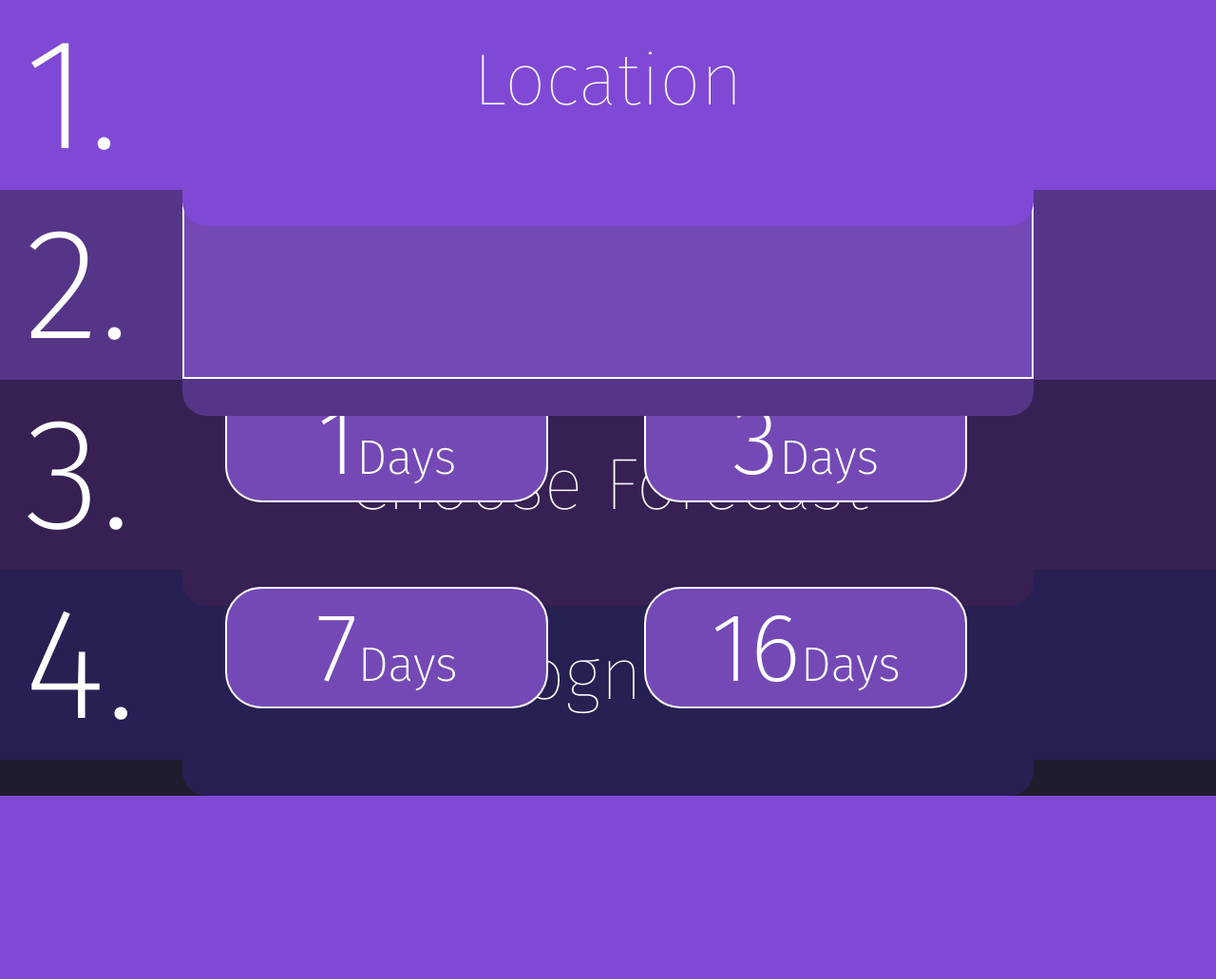
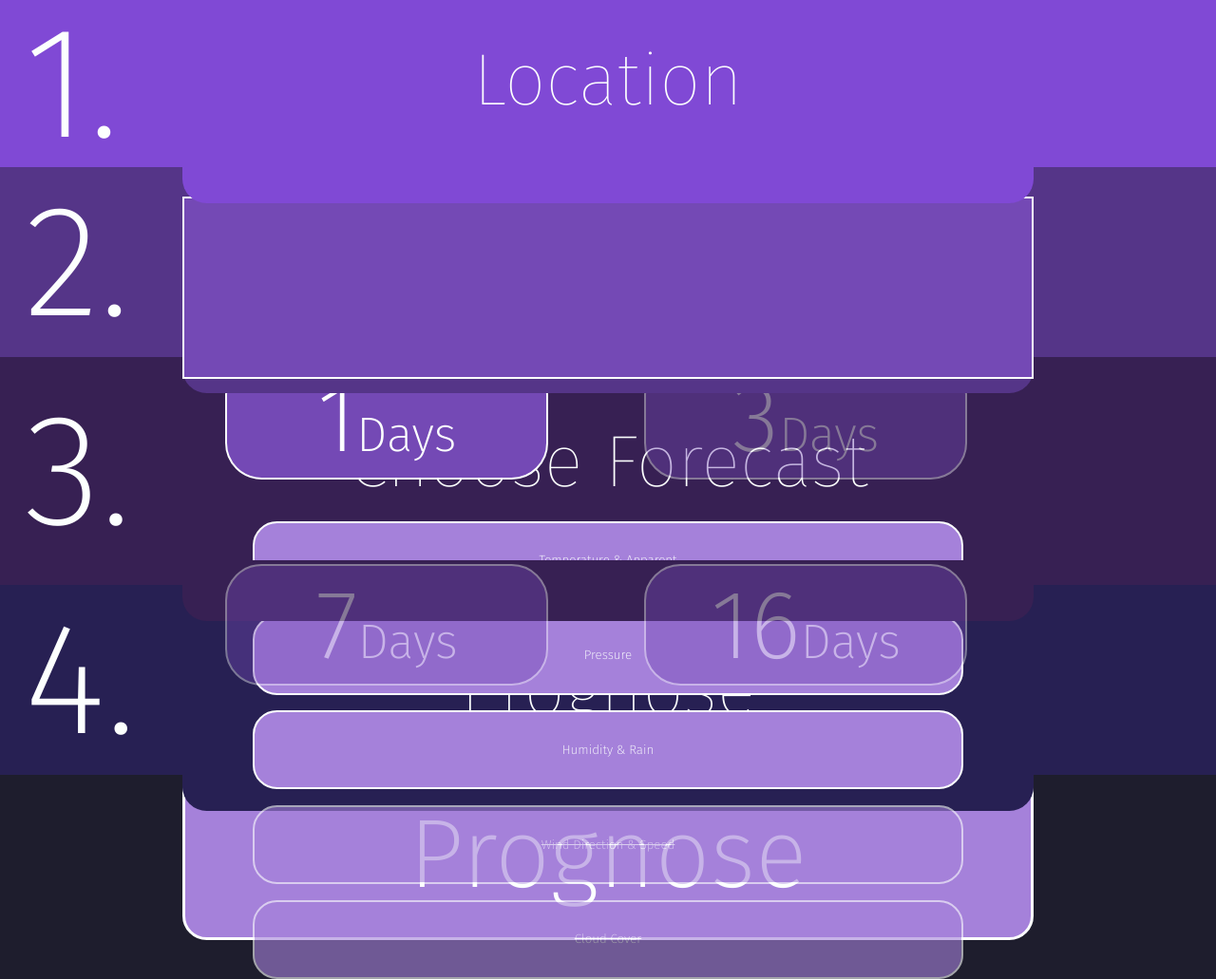
Before and after one commit to wojlin/METEO, a Flask app: page / in a window 1280 px wide. Shown: the whole page at 95% size. Before the commit the page ends 838 px from the top, so only its background shows below. Run offline with Flask 3, Linux system fonts and the light colour scheme.

Commit message:
more work on ui

```diff
--- a/static/css/index.css
+++ b/static/css/index.css
@@ -6,6 +6,7 @@
     --time_bar: #553588;
     --forecast_bar: #372053;
     --prognose_bar: #272053;
+    --button: #a581da;
 }
 
 @font-face
@@ -62,7 +63,7 @@ body
     {
         background: var(--search_bar);
         position:relative;
-        height:25%;
+        height:22%;
         z-index:5;
     }
 
@@ -121,7 +122,7 @@ body
         display:block;
         width:100%;
         font-size: 4vw;
-        background: #a581da;
+        background: var(--button);
         border-left: solid 2px var(--text);
         border-right: solid 2px var(--text);
         border-bottom: solid 2px var(--text);
@@ -129,6 +130,7 @@ body
         z-index:10;
         position:relative;
     }
+
 
     .city_select_button > img
     {
@@ -250,6 +252,19 @@ body
         background: #7449b5;
         border: solid 2px var(--text);
         border-radius: 3vw;
+        cursor: pointer;
+        opacity: 1;
+    }
+
+    .time_select_button_inactive {
+        width: 38%;
+        height: 10vw;
+        margin: 5%;
+        background: #7449b5;
+        border: solid 2px var(--text);
+        border-radius: 3vw;
+        cursor: pointer;
+        opacity: 0.4;
     }
 
     .time_select_button_value
@@ -267,7 +282,7 @@ body
     #forecast_container
     {
         background: var(--forecast_bar);
-        height:25%;
+        height:30%;
         position:relative;
         z-index:3;
     }
@@ -289,7 +304,46 @@ body
 
 
 
+    #forecast_options
+    {
+        margin:auto;
+        margin-top:-3vw;
+    }
 
+    .forecast_option
+    {
+        width:auto;
+        margin:1.3vw;
+        display:block;
+    }
+
+
+    .forecast_option_button
+    {
+        display: block;
+        width: 60%;
+        height: 6.5vw;
+        background: var(--button);
+        border: solid 2px var(--text);
+        border-radius: 2vw;
+        margin:auto;
+        opacity: 1;
+        cursor: pointer;
+    }
+
+    .forecast_option_button_inactive
+    {
+        display: block;
+        width: 60%;
+        height: 6.5vw;
+        background: var(--button);
+        border: solid 2px var(--text);
+        border-radius: 2vw;
+        margin:auto;
+        text-decoration: line-through;
+        opacity: 0.6;
+        cursor: pointer;
+    }
 
 
 
@@ -318,4 +372,24 @@ body
         border-bottom-right-radius: 2vw;
     }
 
+
+    #prognose_button
+    {
+        margin:auto;
+        display:block;
+        width:70%;
+        height:14vw;
+        font-size: 8vw;
+        line-height: 8vw;
+        background: var(--button);
+        border: solid 3px var(--text);
+        border-radius: 2vw;
     }
+
+
+    #transition
+    {
+
+    }
+
+}
--- a/static/js/search.js
+++ b/static/js/search.js
@@ -6,7 +6,9 @@ class Meteo
     {
         this.lat = 0;
         this.lon = 0;
-        this.time = 0;
+        this.timezone = "";
+        this.time = 1;
+        this.parameters = "";
     }
 
     get(url, callback)
@@ -23,11 +25,61 @@ class Meteo
         xmlHttp.send(null);
     }
 
+    prognose()
+    {
+        this.check_forecast_selection();
+
+        let url_base = "https://api.open-meteo.com/v1/forecast?";
+        let url_pos = "latitude="+this.lat+"&longitude="+this.lon;
+        let url_params = "&hourly="+this.parameters;
+        let url_time = "&forecast_days=" + this.time.toString();
+        let url_timezone = "&timezone=" + this.timezone;
+
+        let url = url_base + url_pos + url_params + url_time + url_timezone
+
+        console.log(url)
+    }
+
+    check_forecast_selection()
+    {
+        let objects = Array.prototype.slice.call(document.getElementsByClassName("forecast_option_button"));
+        let parameters = ""
+        objects.forEach(function(element)
+        {
+            let value = element.dataset.value;
+            parameters += value;
+        });
+
+        parameters = parameters.substring(1);
+        this.parameters = parameters
+    }
+
+    select_forecast(element)
+    {
+        if(element.dataset.selected == "true")
+        {
+            element.classList.remove("forecast_option_button");
+            element.classList.add("forecast_option_button_inactive");
+            element.dataset.selected = "false";
+            this.check_forecast_selection();
+
+        }else
+        {
+            element.classList.add("forecast_option_button");
+            element.classList.remove("forecast_option_button_inactive");
+            element.dataset.selected = "true";
+            this.check_forecast_selection();
+        }
+
+    }
+
     select_time(element, value)
     {
         let buttons = Array.prototype.slice.call(document.getElementsByClassName("time_select_button"));
-        buttons.forEach(element => element.style.opacity = 1.0);
-        element.style.opacity = 0.4;
+        buttons.forEach(element => element.classList.remove("time_select_button"));
+        buttons.forEach(element => element.classList.add("time_select_button_inactive"));
+        element.classList.remove("time_select_button_inactive");
+        element.classList.add("time_select_button");
 
         console.log("selected time to " + value + " days")
         this.time = value;
@@ -56,6 +108,7 @@ class Meteo
         selected_city.innerHTML = "<img src='https://open-meteo.com/images/country-flags/"+element.dataset.country_code+".svg' /><p><span class='selected_city_name'>"+element.dataset.name+"</span><span class='selected_city_pos'>"+element.dataset.latitude+" "+element.dataset.longitude+"</span></p>"
         this.lat = element.dataset.latitude;
         this.lon = element.dataset.longitude;
+        this.timezone = element.dataset.timezone;
         container.style.display = "none";
         console.log("selected city: " + element.dataset.name)
     }
@@ -84,6 +137,7 @@ class Meteo
               element.dataset.latitude = obj["latitude"];
               element.dataset.longitude = obj["longitude"]
               element.dataset.country_code = obj["country_code"]
+              element.dataset.timezone = obj["timezone"]
               container.appendChild(element);
             }
         }
--- a/templates/index.html
+++ b/templates/index.html
@@ -3,11 +3,10 @@
 <head>
     <meta charset="UTF-8">
     <title>Title</title>
-    <link rel= "stylesheet" type= "text/css" href= "{{ url_for('static',filename='css/index.css') }}">
+    <link rel="stylesheet" type="text/css" href="{{ url_for('static',filename='css/index.css') }}">
     <meta name="color-scheme" content="light only">
-    <meta name="theme-color" content="#2f2c51" />
+    <meta name="theme-color" content="#2f2c51"/>
     <meta name="viewport" content="width=device-width, initial-scale=1.0, maximum-scale=1.0, user-scalable=0">
-    <meta name="viewport" content="width=device-width, height=device-height, initial-scale=1">
     <script src="{{url_for('static', filename='js/search.js')}}"></script>
 </head>
 <body>
@@ -16,7 +15,7 @@
         <div id="search_container">
             <p class="step">1.</p>
             <p id="location_label">Location</p>
-            <div onclick="deselect_city(this);" id="selected_city"></div>
+            <div onclick="meteo.deselect_city(this);" id="selected_city"></div>
             <input oninput="meteo.search(this);" type="text" id="search_input" name="search_input" placeholder="">
             <div id="city_select_container">
             </div>
@@ -28,18 +27,22 @@
             <div id="time_buttons_container">
                 <div>
                     <button onclick="meteo.select_time(this, 1);" class="time_select_button">
-                        <span class="time_select_button_value">1</span><span class="time_select_button_label">Days</span>
+                        <span class="time_select_button_value">1</span><span
+                            class="time_select_button_label">Days</span>
                     </button>
-                    <button onclick="meteo.select_time(this, 3);" class="time_select_button">
-                        <span class="time_select_button_value">3</span><span class="time_select_button_label">Days</span>
+                    <button onclick="meteo.select_time(this, 3);" class="time_select_button_inactive">
+                        <span class="time_select_button_value">3</span><span
+                            class="time_select_button_label">Days</span>
                     </button>
                 </div>
                 <div>
-                    <button onclick="meteo.select_time(this, 7);" class="time_select_button">
-                        <span class="time_select_button_value">7</span><span class="time_select_button_label">Days</span>
+                    <button onclick="meteo.select_time(this, 7);" class="time_select_button_inactive">
+                        <span class="time_select_button_value">7</span><span
+                            class="time_select_button_label">Days</span>
                     </button>
-                    <button onclick="meteo.select_time(this, 16);" class="time_select_button">
-                        <span class="time_select_button_value">16</span><span class="time_select_button_label">Days</span>
+                    <button onclick="meteo.select_time(this, 16);" class="time_select_button_inactive">
+                        <span class="time_select_button_value">16</span><span
+                            class="time_select_button_label">Days</span>
                     </button>
                 </div>
             </div>
@@ -49,14 +52,25 @@
             <p class="step">3.</p>
             <p id="forecast_label">Choose Forecast</p>
 
+            <ul id="forecast_options">
+                <li class="forecast_option"><button class="forecast_option_button" data-selected="true" data-value=",temperature_2m,apparent_temperature" onclick="meteo.select_forecast(this)">Temperature & Apparent</button></li>
+                <li class="forecast_option"><button class="forecast_option_button" data-selected="true" data-value=",pressure_msl" onclick="meteo.select_forecast(this)">Pressure</button></li>
+                <li class="forecast_option"><button class="forecast_option_button" data-selected="true" data-value=",relativehumidity_2m,rain" onclick="meteo.select_forecast(this)">Humidity & Rain</button></li>
+                <li class="forecast_option"><button class="forecast_option_button_inactive" data-selected="false" data-value=",windspeed_10m,winddirection_10m" onclick="meteo.select_forecast(this)">Wind Direction & Speed</button></li>
+                <li class="forecast_option"><button class="forecast_option_button_inactive" data-selected="false" data-value=",cloudcover,cloudcover_low,cloudcover_mid,cloudcover_high" onclick="meteo.select_forecast(this)">Cloud Cover</button></li>
+            </ul>
+
             <div id="forecast_bottom"></div>
         </div>
         <div id="prognose_container">
             <p class="step">4.</p>
             <p id="prognose_label">Prognose</p>
-
+            <button id="prognose_button" onclick="meteo.prognose();">Prognose</button>
             <div id="prognose_bottom"></div>
         </div>
+    </div>
+    <div id="transition">
+
     </div>
 </div>
 <script>
@@ -72,6 +86,7 @@
     document.documentElement.style.setProperty('--vh', `${vh}px`);
 
     const meteo = new Meteo();
+
 </script>
 
 
```
Lines whose indentation alone changed are shown as unchanged.
